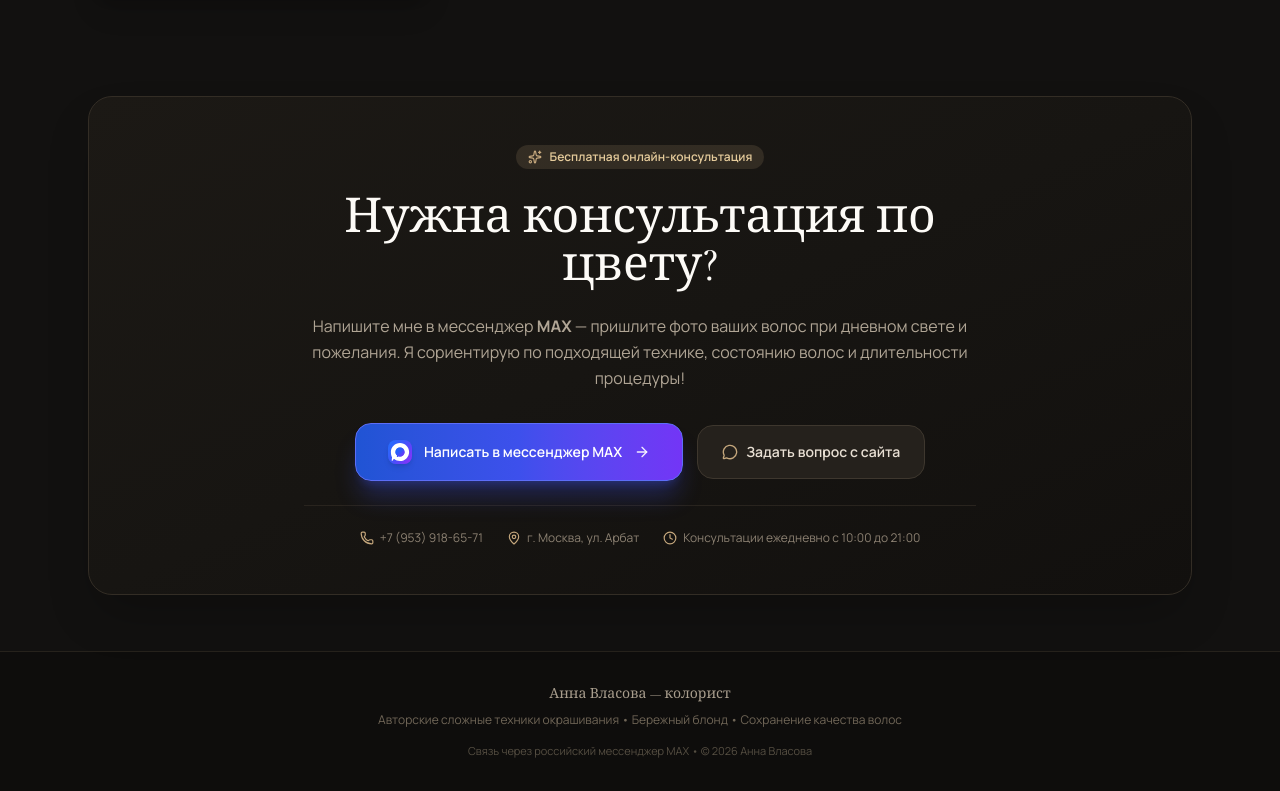
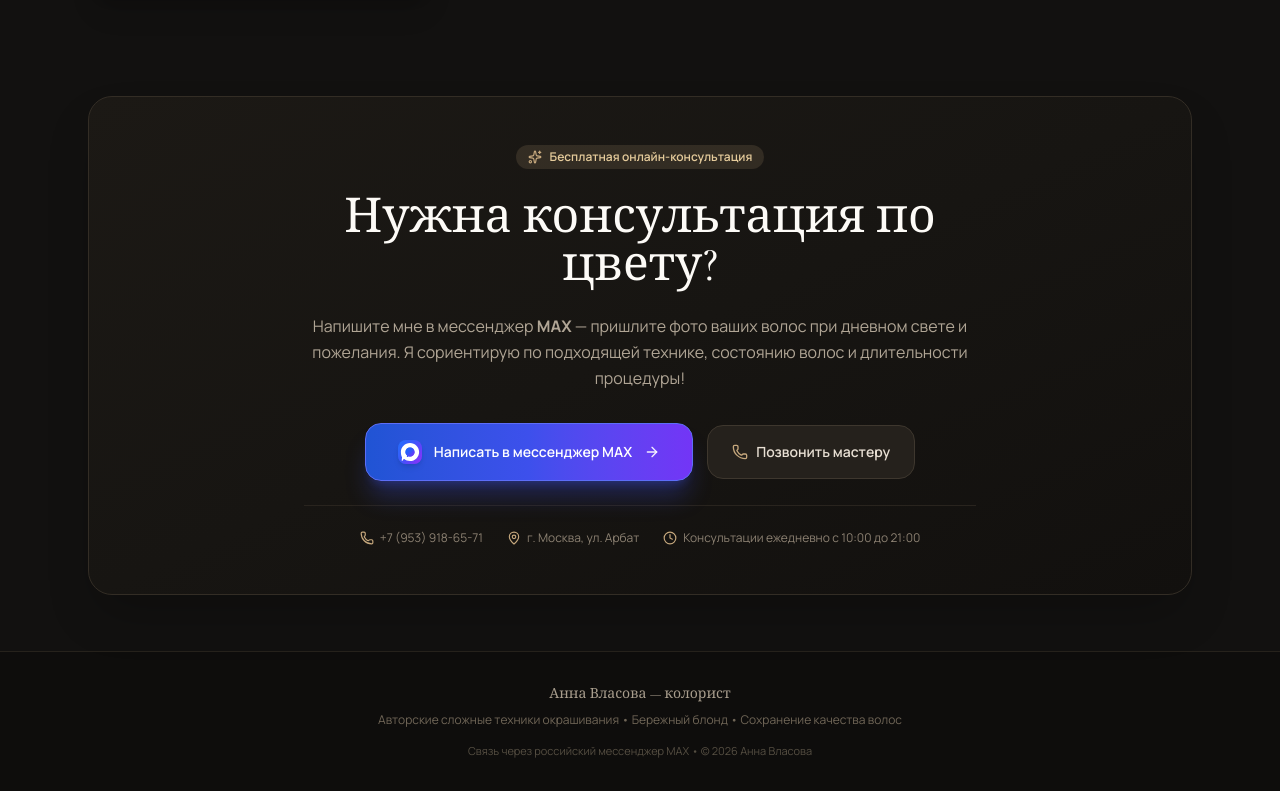
Before and after one commit to AnnaTomsk/annaVlasova, a React (Vite) app: page / in a window 1280 px wide. Shown: the part 4148-4939 px from the top of the page. Built offline with nearby package versions, Linux system fonts and the light colour scheme.

Commit message:
Update App.tsx

```diff
--- a/src/App.tsx
+++ b/src/App.tsx
@@ -527,14 +527,13 @@
                 <ArrowRight className="w-4 h-4 text-white/90" />
               </a>
 
-              <button
-                type="button"
-                onClick={() => handleOpenConsultation()}
+              <a
+                href={`tel:${siteConfig.contacts.phoneClean}`}
                 className="w-full sm:w-auto inline-flex items-center justify-center gap-2 px-6 py-4 rounded-2xl bg-[#25211c] hover:bg-[#302a24] text-[#e8dfd3] border border-[#3e372e] font-semibold text-sm transition-all active:scale-95"
               >
-                <MessageCircle className="w-4 h-4 text-[#c6a87d]" />
-                Задать вопрос с сайта
-              </button>
+                <Phone className="w-4 h-4 text-[#c6a87d]" />
+                Позвонить мастеру
+              </a>
             </div>
 
             <div className="pt-6 border-t border-[#29241e] flex flex-wrap items-center justify-center gap-6 text-xs text-[#8c8172]">
```
